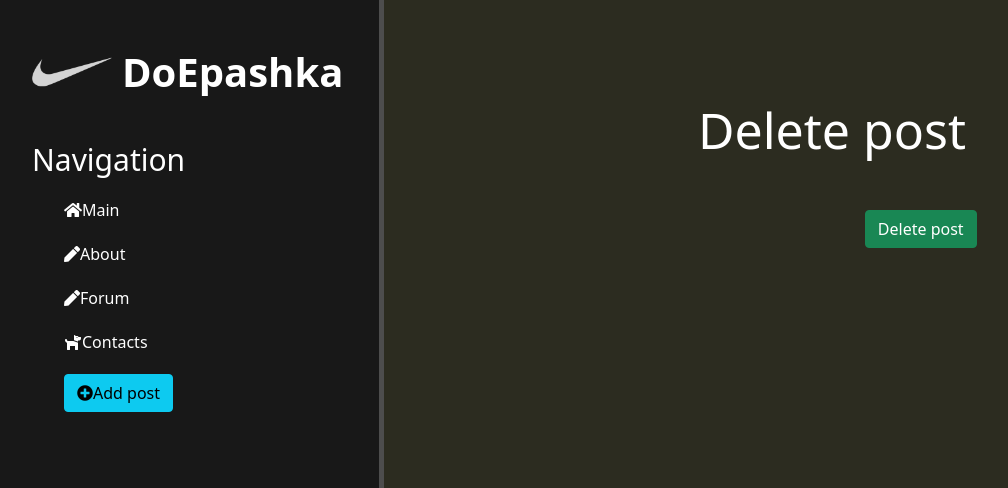
After one commit to pavlofarynan/VNS_python_django, a Django app: page /forum/1/delete in a window 1280 px wide. The commit adds this page. Shown: the top 488 px of the page, without its empty margins (0-1008 px from the left). Run offline with Django 4.2, Linux system fonts and the light colour scheme; tables that the repository leaves empty hold one stand-in row (values such as "Sample post"); some libraries are stand-ins or nearby versions.

Commit message:
create page for deleting posts add methods for deleting and updating

```diff
--- a/vnsdjango/forum/models.py
+++ b/vnsdjango/forum/models.py
@@ -12,6 +12,9 @@ class Forum(models.Model):
     def __str__(self):
         return self.title
 
+    def get_absolute_url(self):
+        return f'/forum/{self.id}'
+
     class Meta:
         verbose_name = "Post"
         verbose_name_plural = "Posts"
--- a/vnsdjango/forum/templates/forum/details_view.html
+++ b/vnsdjango/forum/templates/forum/details_view.html
@@ -7,6 +7,8 @@
         <h1>{{ post.title }}</h1>
         <p>{{ post.date }}</p>
         <p> {{ post.full_text }}</p>
+        <a href="{% url 'forum_delete' post.id %}" class="btn btn-danger">Delete</a>
+        <a href="{% url 'forum_update' post.id %}" class="btn btn-info">Update</a>
     </div>
 
 {% endblock %}
--- /dev/null
+++ b/vnsdjango/forum/templates/forum/forum_delete.html
@@ -0,0 +1,14 @@
+{% extends 'main/layout.html' %}
+
+{% block title %}Delete post{% endblock %}
+
+{% block content %}
+    <div class="features">
+        <h1>Delete post</h1>
+        <form method="post">
+            {% csrf_token %}
+            <button class="btn btn-success" type="submit">Delete post</button>
+        </form>
+
+    </div>
+{% endblock %}]
--- a/vnsdjango/forum/urls.py
+++ b/vnsdjango/forum/urls.py
@@ -5,5 +5,7 @@ from . import views
 urlpatterns = [
     path('', views.forum_home, name="forum_home"),
     path('create', views.create, name="create"),
-    path('<int:pk>', views.ForumDetailView.as_view(), name="forum_detail")
+    path('<int:pk>', views.ForumDetailView.as_view(), name="forum_detail"),
+    path('<int:pk>/update', views.ForumUpdateView.as_view(), name="forum_update"),
+    path('<int:pk>/delete', views.ForumDeleteView.as_view(), name="forum_delete")
 ]
--- a/vnsdjango/forum/views.py
+++ b/vnsdjango/forum/views.py
@@ -1,7 +1,7 @@
 from django.shortcuts import render, redirect
 from .models import Forum
 from .forms import ForumForm
-from django.views.generic import DetailView
+from django.views.generic import DetailView, UpdateView, DeleteView
 
 
 def forum_home(request):
@@ -13,6 +13,19 @@ class ForumDetailView(DetailView):
     model = Forum
     template_name = 'forum/details_view.html'
     context_object_name = 'post'
+
+
+class ForumUpdateView(UpdateView):
+    model = Forum
+    template_name = 'forum/create.html'
+    #fields = ['title', 'anons', 'full_text', 'date']
+    form_class = ForumForm
+
+
+class ForumDeleteView(DeleteView):
+    model = Forum
+    template_name = 'forum/forum_delete.html'
+    success_url = '/forum/'
 
 
 def create(request):
```
Also changed, not shown: vnsdjango/db.sqlite3.
